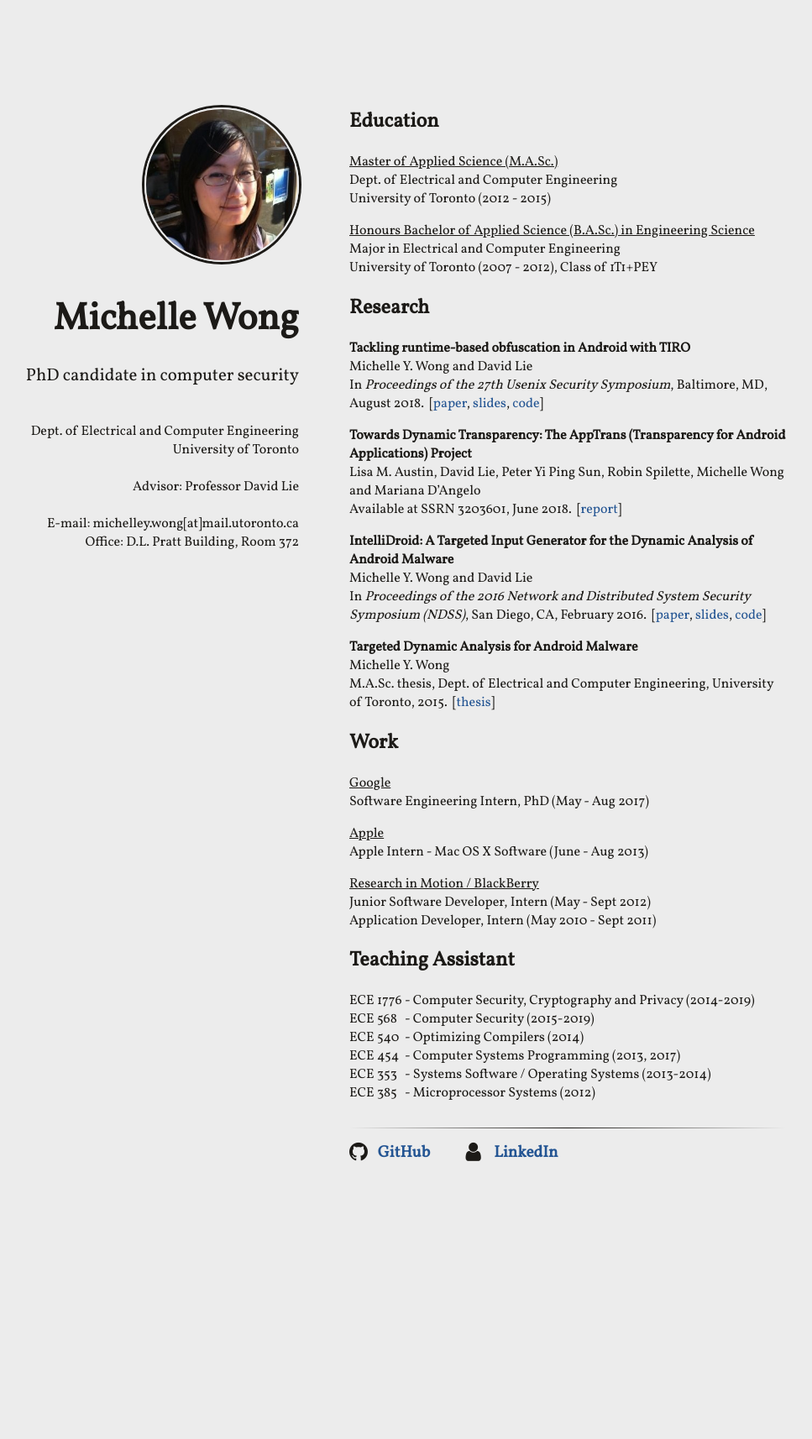
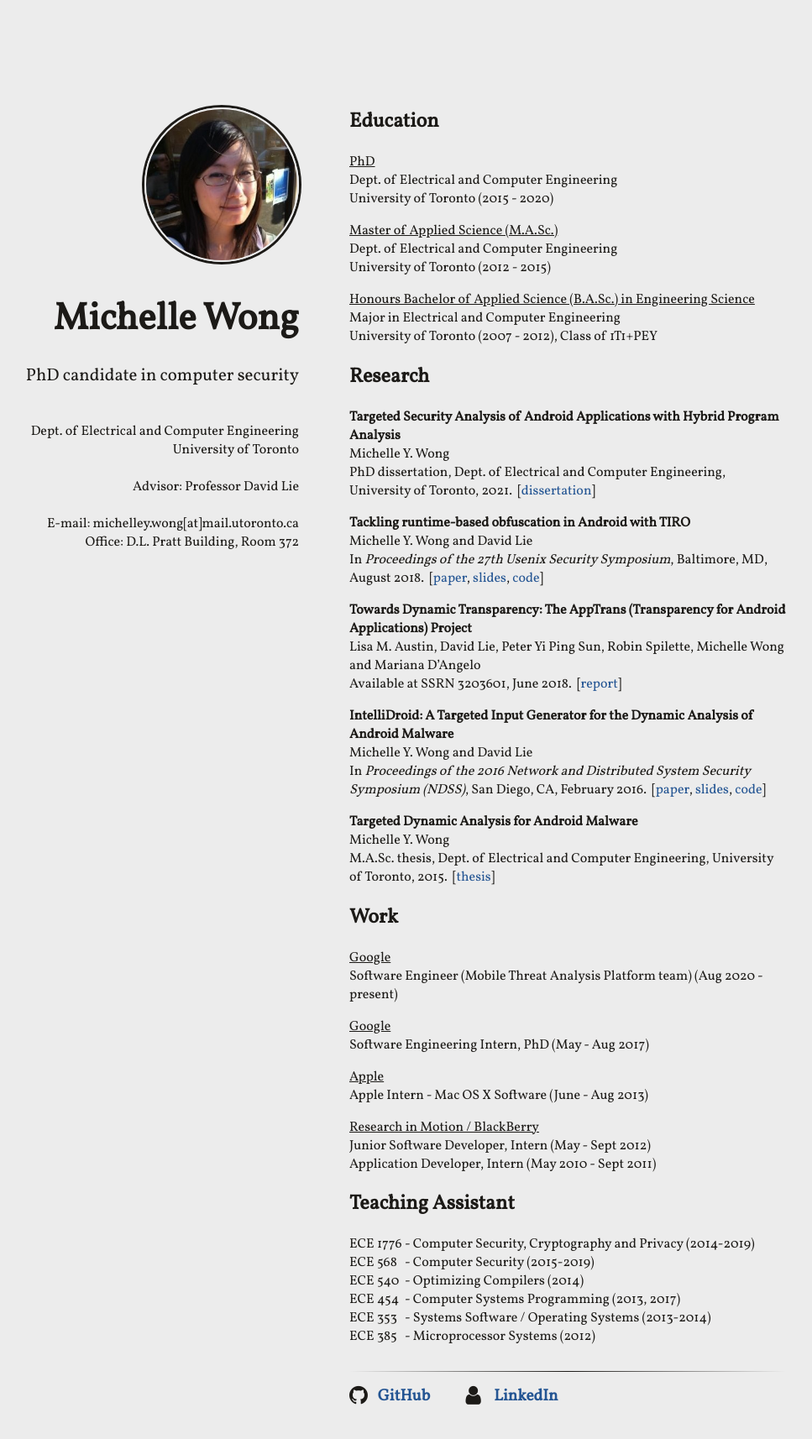
Before and after one commit to miwong/miwong.github.io, a Jekyll site: the page built from index.html, in a window 1280 px wide. Shown: the whole page at 84% size, without its empty margins (184-1151 px from the left). Built offline with Jekyll 4.4.1, drawn with Linux system fonts in a browser that asks for light colours; nearby versions of some CDN libraries; before the commit the page ends 1424 px from its top, so only the background shows below that.

Commit message:
Update work history

```diff
--- a/_includes/content.html
+++ b/_includes/content.html
@@ -1,4 +1,9 @@
 <h2>Education</h2>
+<p>
+    <u>PhD</u><br>
+    Dept. of Electrical and Computer Engineering<br>
+    University of Toronto (2015 - 2020)<br>
+</p>
 <p>
     <u>Master of Applied Science (M.A.Sc.)</u><br>
     Dept. of Electrical and Computer Engineering<br>
@@ -11,6 +16,12 @@
 </p>
 
 <h2>Research</h2>
+<p>
+    <b>Targeted Security Analysis of Android Applications with Hybrid Program Analysis</b><br>
+    Michelle Y. Wong<br/>
+    PhD dissertation, Dept. of Electrical and Computer Engineering, University of Toronto, 2021.&nbsp;
+    [<a href="" target="_blank">dissertation</a>]
+</p>
 <p>
     <b>Tackling runtime-based obfuscation in Android with TIRO</b><br>
     Michelle Y. Wong and David Lie<br/>
@@ -37,6 +48,10 @@
 </p>
 
 <h2>Work</h2>
+<p>
+    <u>Google</u><br>
+    Software Engineer (Mobile Threat Analysis Platform team) (Aug 2020 - present)
+</p>
 <p>
     <u>Google</u><br>
     Software Engineering Intern, PhD (May - Aug 2017)
```
